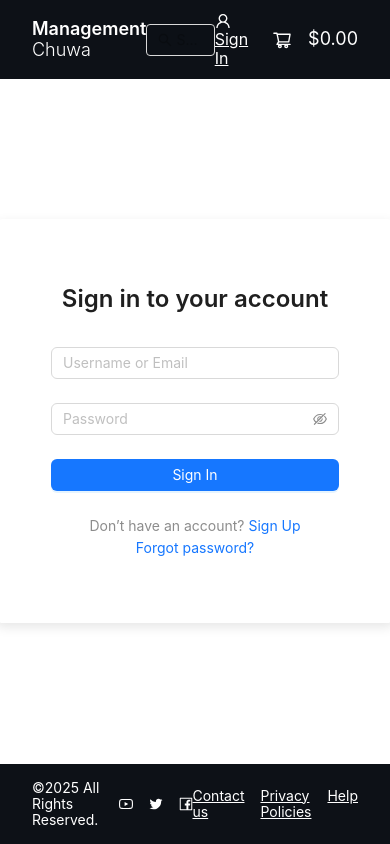
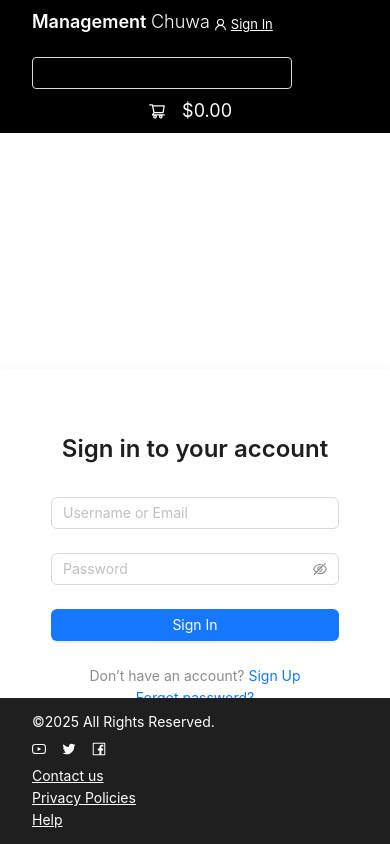
Before and after one commit to AAAAAiden/Proj1, a React (Create React App) app in the folder frontend/: page /signin in a window 390 px wide. Built offline with nearby package versions, Linux system fonts and the light colour scheme.

Commit message:
added private route protector and enable cart price calculation

```diff
--- a/frontend/src/App.css
+++ b/frontend/src/App.css
@@ -6,20 +6,40 @@
 }
 
 .app-header {
-  background: #0d1117;
+  background: #000000;
   color: white;
   padding: 12px 32px;
   display: flex;
   justify-content: space-between;
   align-items: center;
+  gap: 16px;
 }
 
 .header-left {
+  display: flex;
+  gap: 4px;
+  min-width: 160px;
+}
+
+.chuwa-title {
   font-weight: 600;
   font-size: 18px;
 }
-.header-left span {
+
+.chuwa-title span {
   font-weight: 300;
+}
+
+.user-auth {
+  font-size: 13px;
+  white-space: nowrap;
+  margin-top:5px;
+}
+
+.search-bar {
+  flex: 1;
+  display: flex;
+  justify-content: center;
 }
 
 .search-input {
@@ -47,7 +67,7 @@
 }
 
 .app-footer {
-  background: #0d1117;
+  background: #1f1f1f;
   color: white;
   padding: 16px 32px;
   display: flex;
@@ -85,12 +105,14 @@
   animation: fadeInUp 1s ease-out;
 }
 
-.header-icon-link {
+.shopping-cart {
   color: white;
   font-size: 18px;
   display: flex;
   align-items: center;
   gap: 6px;
+  min-width: 200px;
+  justify-content: flex-end;
 }
 
 .icon-left {
@@ -114,3 +136,65 @@
   cursor: not-allowed;
   opacity: 0.8;
 }
+
+.product-card {
+  width: 100%;
+  max-width: 300px;
+  flex-grow: 1;
+}
+
+/* 📱 Responsive styles for mobile */
+@media (max-width: 768px) {
+  .app-header,
+  .app-footer {
+    flex-direction: column;
+    align-items: flex-start;
+    gap: 12px;
+  }
+
+  .search-input {
+    width: 100%;
+    max-width: 100%;
+    margin-top: 12px;
+  }
+
+  .header-right {
+    flex-direction: column;
+    align-items: flex-start;
+    gap: 8px;
+    width: 100%;
+  }
+
+  .main-content {
+    padding: 16px;
+    overflow: auto;
+    align-items: flex-start; /* for vertical scroll if needed */
+  }
+
+  .footer-right {
+    flex-direction: column;
+    align-items: flex-start;
+    gap: 6px;
+  }
+
+  .footer-center {
+    justify-content: flex-start;
+  }
+
+  .header-left {
+    font-size: 16px;
+  }
+
+  .icon-left {
+    font-size: 18px;
+  }
+
+  .product-card {
+    max-width: 100%;
+  }
+}
+
+  .ant-typography h2 {
+    font-size: 20px !important;
+    text-align: center;
+  }
--- a/frontend/src/App.jsx
+++ b/frontend/src/App.jsx
@@ -7,19 +7,28 @@ import Layout from './components/Layout';
 import Products from './components/pages/Products';
 import RecoverySent from "./components/Auth/RecoverySent";
 import UploadPro from "./components/pages/uploadPro";
-import AdminRoute from "./components/Auth/AdminRoute";
-import ProductCard from "./components/pages/ProductCard"
+import {AdminRoute, PrivateRoute} from "./components/Auth/AdminRoute";
+import ProductCard from "./components/pages/ProductCard";
+import { CartProvider } from "./context/CartContext";
 
 function App() {
   return (
     <Router>
+      <CartProvider>
         <Routes>
           <Route path="/" element={<Layout />}>
             <Route index element={<Navigate to="/signin" replace />} />
             <Route path="/signup" element={<SignUp />} />
             <Route path="/signin" element={<SignIn />} />
             <Route path='/updatepassword' element={<UpdatePassword />} />
-          <Route path="/products" element={<Products />} />
+            <Route
+              path="/products"
+              element={
+                <PrivateRoute>
+                  <Products />
+                </PrivateRoute>
+              }
+            />
             <Route path="/recovery-sent" element={<RecoverySent />} />
             <Route
               path="/productupload"
@@ -31,6 +40,7 @@ function App() {
             />
           </Route>
         </Routes>
+      </CartProvider>
     </Router>
   );
 }
--- a/frontend/src/components/Auth/AdminRoute.jsx
+++ b/frontend/src/components/Auth/AdminRoute.jsx
@@ -1,14 +1,22 @@
 import React from "react";
 import { Navigate } from "react-router-dom";
 
-const AdminRoute = ({ children }) => {
-  const token = sessionStorage.getItem("token");
+export const AdminRoute = ({ children }) => {
+  const username = sessionStorage.getItem("username");
   const role = sessionStorage.getItem("role");
 
-  if (!token) return <Navigate to="/signin" replace />;
+  if (!username || username === "null") return <Navigate to="/signin" replace />;
   if (role !== "admin") return <Navigate to="/products" replace />;
 
   return children;
 };
 
-export default AdminRoute;
+export const PrivateRoute = ({ children }) => {
+    const token = sessionStorage.getItem("token");
+    const username = sessionStorage.getItem("username");
+
+    if (!token || username === "null") {
+      return <Navigate to="/signin" replace />;
+    }
+    return children;
+  };
--- a/frontend/src/components/Auth/SignIn.jsx
+++ b/frontend/src/components/Auth/SignIn.jsx
@@ -12,7 +12,7 @@ const SignIn = () => {
   const [messageApi, contextHolder] = message.useMessage();
   const [animate, setAnimate] = useState(false);
   const navigate = useNavigate();
-  const { signIn:setAuthUser } = useAuth();
+  const { signIn:setAuthUser, username } = useAuth();
 
   useEffect(() => {
     setAnimate(true);
@@ -29,6 +29,7 @@ const SignIn = () => {
           form.resetFields();
           sessionStorage.setItem("token", data.token);
           sessionStorage.setItem("role", data.role);
+          sessionStorage.setItem("username", data.username);
           setTimeout(() => {
             navigate("/products");
           }, 1500);
--- a/frontend/src/components/Layout.jsx
+++ b/frontend/src/components/Layout.jsx
@@ -10,11 +10,13 @@ import {
   FacebookOutlined,
 } from "@ant-design/icons";
 import { useAuth } from "../context/AuthContext";
+import { useCart } from "../context/CartContext";
 
 const Layout = () => {
   const { username, token, signOut, loading } = useAuth();
   const navigate = useNavigate();
   const [messageApi, contextHolder] = message.useMessage();
+  const { totalPrice } = useCart();
 
   // Prevent user from being null before session loads
   if (loading) {
@@ -35,20 +37,10 @@ const Layout = () => {
       <div className="layout-container">
         <header className="app-header">
           <div className="header-left">
-            Management <span>Chuwa</span>
-          </div>
-          <Input
-            className="search-input"
-            placeholder="Search"
-            prefix={<SearchOutlined />}
-            disabled={!token}
-          />
-          <div className="header-right">
+            <div className="chuwa-title">Management <span>Chuwa</span></div>
+            <div className="user-auth">
                 {username ? (
-              <span
-                style={{ color: "#fff", cursor: "pointer" }}
-                onClick={handleSignOut}
-              >
+                    <span style={{ color: "#fff", cursor: "pointer" }} onClick={handleSignOut}>
                     <UserOutlined style={{ marginRight: 4 }} />
                     {username} | Sign Out
                     </span>
@@ -58,9 +50,20 @@ const Layout = () => {
                     Sign In
                     </Link>
                 )}
-            <div className="header-icon-link">
+            </div>
+          </div>
+          <div className="seach-bar">
+            <Input
+                className="search-input"
+                placeholder="Search"
+                prefix={<SearchOutlined />}
+                disabled={!token}
+            />
+          </div>
+          <div className="header-right">
+            <div className="shopping-cart">
               <ShoppingCartOutlined className="icon-left" />
-              $0.00
+              ${totalPrice.toFixed(2)}
             </div>
           </div>
         </header>
--- a/frontend/src/components/pages/ProductCard.jsx
+++ b/frontend/src/components/pages/ProductCard.jsx
@@ -1,13 +1,16 @@
 import React, { useState, useEffect } from 'react';
 import { Card, Input, Button } from 'antd';
+import { useCart } from "../../context/CartContext";
 
 const ProductCard = ({ product }) => {
   const [isEditing, setIsEditing] = useState(false);
   const [quantity, setQuantity] = useState(0);
+  const { addToCart, updateQuantity, cartItems } = useCart();
 
   const handleAddToCartClick = () => {
     setIsEditing(true);
     setQuantity(1);
+    addToCart(product, 1);
   };
 
   const handleQuantityChange = (e) => {
@@ -15,30 +18,42 @@ const ProductCard = ({ product }) => {
     if (isNaN(value) || value <= 0) {
       setIsEditing(false);
       setQuantity(0);
+      updateQuantity(product._id, 0);
     } else if (value > product.quantity) {
       setQuantity(product.quantity);
+      updateQuantity(product._id, product.quantity);
     } else {
       setQuantity(value);
+      updateQuantity(product._id, value);
     }
   };
 
   const handleIncrement = () => {
     if (quantity < product.quantity) {
-        setQuantity((prev) => prev+1);
+      const newVal = quantity + 1;
+      setQuantity(newVal);
+      updateQuantity(product._id, newVal);
     }
   };
 
   const handleDecrement = () => {
-    setQuantity((prev) => {
-      const newVal = Math.max(0, prev - 1);
-      if (newVal === 0) setIsEditing(false);
-      return newVal;
-    });
+    const newVal = Math.max(0, quantity - 1);
+    setQuantity(newVal);
+    updateQuantity(product._id, newVal);
+    if (newVal === 0) setIsEditing(false);
   };
 
+  // make sure each time the cart is updated, we match the productcard UI
   useEffect(() => {
-    console.log('Quantity changed:', quantity);
-  }, [quantity]);
+    const match = cartItems.find(item => item._id === product._id);
+    if (match && match.quantity > 0) {
+      setQuantity(match.quantity);
+      setIsEditing(true);
+    } else {
+      setQuantity(0);
+      setIsEditing(false);
+    }
+  }, [cartItems, product._id]);
 
   return (
     <Card
@@ -72,15 +87,23 @@ const ProductCard = ({ product }) => {
             onChange={handleQuantityChange}
             style={{ textAlign: 'center', width: 60 }}
           />
-          <Button onClick={handleIncrement} disabled={quantity>=product.quantity} style={{ width: 32, padding: 0 }}>+</Button>
-          <Button style={{ flex: 1 }}>Edit</Button>
+          <Button
+            onClick={handleIncrement}
+            disabled={quantity >= product.quantity}
+            style={{ width: 32, padding: 0 }}
+          >+</Button>
+          <Button style={{ flex: 1 }} disabled>Edit</Button>
         </div>
       ) : (
         <div style={{ display: 'flex', gap: 8 }}>
-          <Button type="primary" style={{ width: '50%' }} onClick={handleAddToCartClick}>
+          <Button
+            type="primary"
+            style={{ width: '50%' }}
+            onClick={handleAddToCartClick}
+          >
             Add
           </Button>
-          <Button style={{ width: '50%' }}>Edit</Button>
+          <Button style={{ width: '50%' }} disabled>Edit</Button>
         </div>
       )}
     </Card>
--- a/frontend/src/components/pages/Products.jsx
+++ b/frontend/src/components/pages/Products.jsx
@@ -1,8 +1,9 @@
 import React, { useEffect, useState } from "react";
 import { Typography, Flex, Button, Dropdown } from "antd";
-import { DownOutlined } from '@ant-design/icons';
+import { DownOutlined } from "@ant-design/icons";
 import ProductCard from "./ProductCard";
 import { useNavigate } from "react-router-dom";
+import { useCart } from "../../context/CartContext";
 
 const { Title } = Typography;
 
@@ -11,20 +12,27 @@ const Products = () => {
   const navigate = useNavigate();
   const role = sessionStorage.getItem("role");
   const [sortOrder, setSortOrder] = useState("oldest");
+  const { clearCart } = useCart();
 
   useEffect(() => {
-      fetch("http://localhost:5001/api/products")
+    fetch("http://localhost:5001/api/products", {
+      headers: {
+        "x-auth-token": sessionStorage.getItem("token"),
+      },
+    })
       .then((res) => res.json())
       .then((data) => setProducts(data))
       .catch((err) => console.error("Error fetching products:", err));
   }, []);
 
+
+  console.log('continue');
   const sortedProducts = [...products].sort((a, b) => {
     if (sortOrder === "newest") return new Date(b.createdAt) - new Date(a.createdAt);
     if (sortOrder === "oldest") return new Date(a.createdAt) - new Date(b.createdAt);
     if (sortOrder === "cheapest") return a.price - b.price;
     if (sortOrder === "valuable") return b.price - a.price;
-        return 0; // recent - no change
+    return 0;
   });
 
   const handleSortChange = (e) => {
@@ -46,30 +54,29 @@ const Products = () => {
         </Title>
 
         <Flex gap="small">
-            <Dropdown
-                menu={{ items: sortOptions, onClick: handleSortChange }}
-                placement="bottomRight"
-            >
+          <Dropdown menu={{ items: sortOptions, onClick: handleSortChange }} placement="bottomRight">
             <Button>
-                {sortOptions.find(opt => opt.key === sortOrder)?.label} <DownOutlined />
+              {sortOptions.find((opt) => opt.key === sortOrder)?.label} <DownOutlined />
             </Button>
           </Dropdown>
 
           {role === "admin" && (
-                <Button
-                type="primary"
-                onClick={() => navigate("/productupload")}
-                >
-                Add Product
+            <Button type="primary" onClick={() => navigate("/productupload")}>
+              Upload New Product
             </Button>
           )}
+          <Button danger onClick={clearCart}>
+            Delete Cart
+          </Button>
         </Flex>
       </Flex>
 
-        <div style={{flex:1, overflowY:"auto", paddingRight: 4 }}>
+      <div style={{ flex: 1, overflowY: "auto", paddingRight: 4 }}>
         <Flex wrap gap="large" justify="flex-start">
           {sortedProducts.map((product) => (
-                <ProductCard key={product._id} product={product} />
+            <div key={product.id || product._id} className="product-card">
+              <ProductCard product={product} />
+            </div>
           ))}
         </Flex>
       </div>
@@ -77,39 +84,4 @@ const Products = () => {
   );
 };
 
-// const products = [
-//   {
-//     id: 1,
-//     name: 'Product 1',
-//     price: '10.00',
-//     image: 'https://via.placeholder.com/300',
-//   },
-//   {
-//     id: 2,
-//     name: 'Product 2',
-//     price: '20.00',
-//     image: 'https://via.placeholder.com/300',
-//   },
-//   {
-//     id: 3,
-//     name: 'Product 3',
-//     price: '30.00',
-//     image: 'https://via.placeholder.com/300',
-//   },
-//   // Add more products as needed
-// ];
-
-
-// const Products = () => {
-//   return (
-//     <Flex wrap gap="small" style={{ justifyContent: 'center', padding: '20px' }}>
-//       {products.map(product => (
-//         <ProductCard key={product.id} product={product} />
-//       ))}
-//     </Flex>
-//   );
-// };
-
-
-
 export default Products;
--- a/frontend/src/components/pages/uploadPro.jsx
+++ b/frontend/src/components/pages/uploadPro.jsx
@@ -13,7 +13,7 @@ const UploadPro = () => {
   const [messageApi, contextHolder] = message.useMessage();
   const [animate, setAnimate] = useState(false);
   const [previewUrl, setPreviewUrl] = useState("");
-  const [loading, setLoading] = useState(false); // 👈 loading state added
+  const [loading, setLoading] = useState(false);
   const navigate = useNavigate();
 
   useEffect(() => {
@@ -23,7 +23,7 @@ const UploadPro = () => {
   const onFinish = async (values) => {
     const token = sessionStorage.getItem("token");
     const name = values.product.name;
-    setLoading(true); // 👈 show spinner
+    setLoading(true);
 
     try {
       const checkRes = await fetch(
@@ -60,7 +60,7 @@ const UploadPro = () => {
       console.error("Upload error:", err);
       messageApi.error(err.msg || "Failed to upload product.");
     } finally {
-      setLoading(false); // 👈 hide spinner
+      setLoading(false);
     }
   };
 
--- /dev/null
+++ b/frontend/src/context/CartContext.jsx
@@ -0,0 +1,46 @@
+import React, { createContext, useContext, useState } from "react";
+
+const CartContext = createContext();
+
+export const CartProvider = ({ children }) => {
+  const [cartItems, setCartItems] = useState([]);
+
+  const addToCart = (product, quantity = 1) => {
+    setCartItems(prev => {
+      const existing = prev.find(item => item._id === product._id);
+      if (existing) {
+        return prev.map(item =>
+          item._id === product._id
+            ? { ...item, quantity: item.quantity + quantity }
+            : item
+        );
+      }
+      return [...prev, { ...product, quantity }];
+    });
+  };
+
+  const updateQuantity = (productId, quantity) => {
+    setCartItems(prev =>
+      prev.map(item =>
+        item._id === productId ? { ...item, quantity } : item
+      )
+    );
+  };
+
+  const totalPrice = cartItems.reduce(
+    (sum, item) => sum + item.price * item.quantity,
+    0
+  );
+
+  const clearCart = () => {
+    setCartItems([]);
+  };
+
+  return (
+    <CartContext.Provider value={{ cartItems, addToCart, updateQuantity, totalPrice, clearCart }}>
+      {children}
+    </CartContext.Provider>
+  );
+};
+
+export const useCart = () => useContext(CartContext);
```
Also changed, not shown: 2 other files (tests, documents, lock files or other folders). Lines whose indentation alone changed are shown as unchanged.
